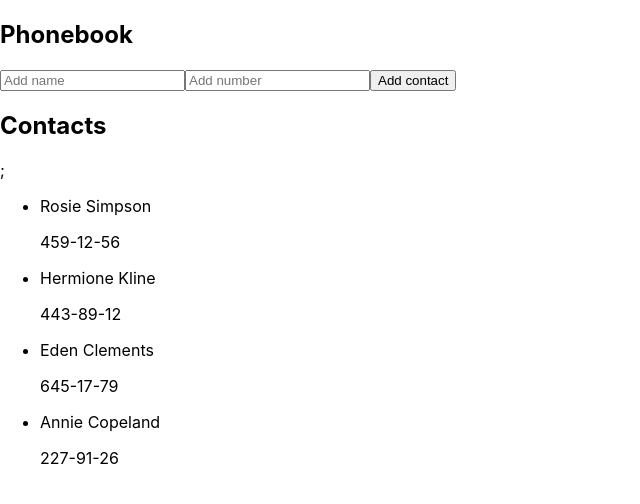
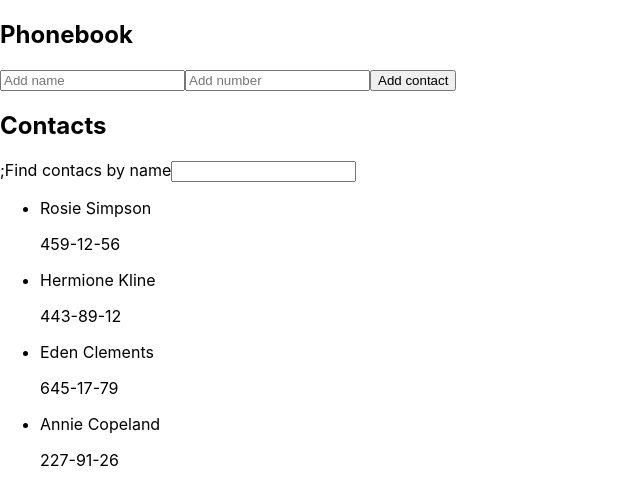
Before and after one commit to RomanPalna/goit-react-hw-02-phonebook, a React (Create React App) app: page / in a window 1280 px wide. Shown: the top 504 px of the page, without its empty margins (0-640 px from the left). Built offline with nearby package versions, Linux system fonts and the light colour scheme.

Commit message:
try to make contect finder

```diff
--- a/package.json
+++ b/package.json
@@ -7,13 +7,13 @@
     "@testing-library/jest-dom": "^5.11.6",
     "@testing-library/react": "^11.2.2",
     "@testing-library/user-event": "^12.5.0",
-     "formik": "^2.2.5",
+    "formik": "^2.2.5",
     "gh-pages": "^3.1.0",
     "prop-types": "^15.7.2",
     "react": "^17.0.1",
     "react-dom": "^17.0.1",
     "react-scripts": "4.0.1",
-     "shortid": "^2.2.16",
+    "shortid": "^2.2.16",
     "web-vitals": "^0.2.4"
   },
   "scripts": {
--- a/src/App.js
+++ b/src/App.js
@@ -1,6 +1,7 @@
 import React, { Component } from 'react';
 import Phonebook from './components/Phonebook';
 import Contacts from './components/Contacts';
+import Finder from './components/Finder';
 import shortid from 'shortid';
 
 class App extends Component {
@@ -11,11 +12,12 @@ class App extends Component {
       { id: 'id-3', name: 'Eden Clements', number: '645-17-79' },
       { id: 'id-4', name: 'Annie Copeland', number: '227-91-26' },
     ],
+    filter: '',
     name: '',
     number: '',
   };
 
-  addContact = ({ name, number }) => {
+  addContact = (name, number) => {
     const contact = {
       id: shortid.generate(),
       name,
@@ -27,13 +29,27 @@ class App extends Component {
     }));
   };
 
+  findContact = e => {
+    this.setState({ filter: e.currentTarget.value });
+  };
+
+  showContact = () => {
+    const { filter, contacts } = this.state;
+    const normalizeName = filter.toLowerCase();
+
+    return contacts.filter(contact =>
+      contact.name.toLowerCase().includes(normalizeName),
+    );
+  };
+
   render() {
     const contactList = this.state.contacts;
 
     return (
       <>
         <Phonebook onSubmit={this.addContact} />;
-        <Contacts contacts={contactList} />
+        <Finder value={this.filter} onChange={this.findContact} />
+        <Contacts contacts={contactList} filterContacts={this.showContact()} />
       </>
     );
   }
--- /dev/null
+++ b/src/components/Finder.js
@@ -0,0 +1,8 @@
+const Filter = ({ value, onChange }) => (
+  <label>
+    Find contacs by name
+    <input type="text" value={value} onChange={onChange}></input>
+  </label>
+);
+
+export default Filter;
```
Also changed, not shown: 1 other file (tests, documents, lock files or other folders).
